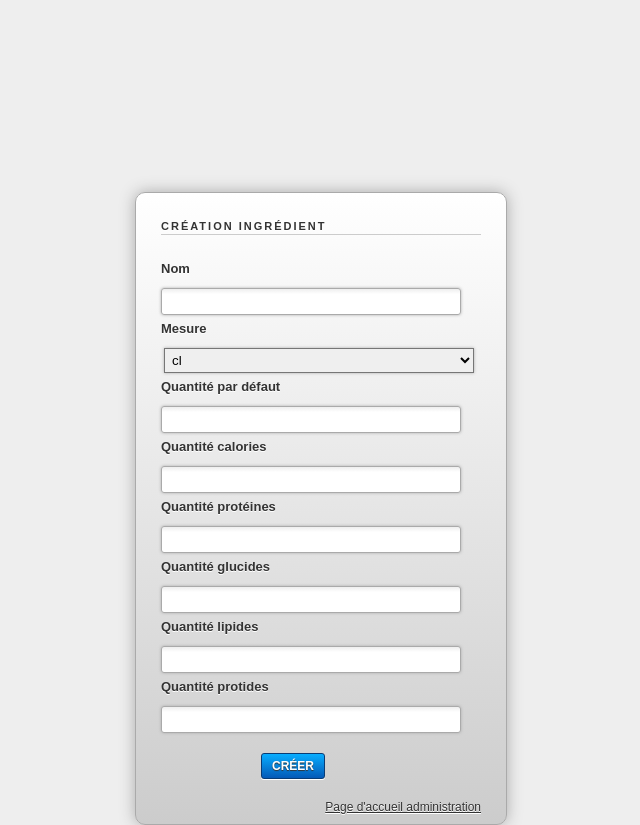
After one commit to V1ck3s/website, a PHP site: page /admin/Controleur/ctrl_creer_ingredient.php in a window 1280 px wide. The commit adds this page. Shown: the whole page, without its empty margins (311-951 px from the left). Run offline with PHP 8.4, Linux system fonts and the light colour scheme; the visitor is signed in with stand-in values (Sample User, id 1).

Commit message:
Correction ajout recettes + Ajout création ingrédient dans l'admin

```diff
--- a/Vue/vue_ajout_ingredient.php
+++ b/Vue/vue_ajout_ingredient.php
@@ -24,11 +24,6 @@
         <h2 class="form-signin-heading">Ajouter un ingrédient à une recette</h2>
 
           </br>
-        <label for="fin">Nom</label>
-        <input type="text" name="rec_nom" id="rec_nom" class="form-control" required>
-
-        <label for="fin">Descriptif</label>
-		<textarea rows="10" cols="39" name="rec_desc" id="rec_desc" placeholder="Description, étapes de préparation etc..." required></textarea>
 
         <label for="fin">Recette</label>
 		</br>
--- /dev/null
+++ b/admin/Controleur/ctrl_creer_ingredient.php
@@ -0,0 +1,29 @@
+<?php
+		if($_POST != null)
+		{
+			require ("../Modele/modele_ingredient.php");
+
+			$i= new Ingredient();
+
+			$creer=$i->createIngredient();
+
+			if($creer)
+			{
+				echo"<script> alert ('Ingrédient crée');</script>";
+				// et redirection vers la page d'accueil
+				print ("<script language = \"JavaScript\">");
+				print ("location.href = 'ctrl_creer_ingredient.php';");
+				print ("</script>");
+			}
+			else
+			{
+				echo"<script> alert('Echec de la création');</script>";
+				// et redirection vers la page d'inscription
+				print ("<script language = \"JavaScript\">");
+				print ("location.href = 'ctrl_creer_ingredient.php';");
+				print ("</script>");
+			}
+		}
+
+		include("../Vue/vue_creer_ingredient.php");
+?>
--- /dev/null
+++ b/admin/Vue/vue_creer_ingredient.php
@@ -0,0 +1,62 @@
+<?php session_start(); ?>
+<head>
+<meta http-equiv="Content-Type" content="text/html; charset=utf-8" />
+<title>Administration du projet-recettes.tk</title>
+<link rel="stylesheet" href="../css/modif.css">
+</head>
+
+<?php
+//Teste si c'est bien l'administrateur qui est enregistré
+		if ((isset($_SESSION['loginadmin'])) && (!empty($_SESSION['loginadmin']))){
+
+		}else{ header("Location:../admin.php");}
+
+?>
+
+<body>
+		<div class="liste">
+			<form name="creeringre" id="creeringre" method="POST" >
+			<h1>Création ingrédient</h1>
+			<p>
+			<label for="nom">Nom</label>
+			<input type="text" class="form-control" id="nom" name="nom" required />
+
+			<label for="fin">Mesure</label>
+				</br>
+					<select name="mesure" id="mesure">
+						<option value="cl">cl</option>
+						<option value="g">g</option>
+						<option value="Unité">Unité</option>
+						<option value="Pincée">Pincée</option>
+						<option value="Cuillère à soupe">Cuillère à soupe</option>
+						<option value="Cuillère à café">Cuillère à café</option>
+					</select>
+			</br>
+
+			<label for="qte">Quantité par défaut</label>
+			<input type="text" class="form-control" id="qte" name="qte" required />
+
+			<label for="cal">Quantité calories</label>
+			<input type="text" class="form-control" id="cal" name="cal" required />
+
+			<label for="prote">Quantité protéines</label>
+			<input type="text" class="form-control" id="prote" name="prote" required />
+
+			<label for="glu">Quantité glucides</label>
+			<input type="text" class="form-control" id="glu" name="glu" required />
+
+			<label for="lip">Quantité lipides</label>
+			<input type="text" class="form-control" id="lip" name="lip" required />
+
+			<label for="proti">Quantité protides</label>
+			<input type="text" class="form-control" id="proti" name="proti" required />
+
+			<p>
+				<input type="submit" class="btn btn-default" value="Créer" id="envoyer" />
+			</p>
+
+			<p>
+			<a href="../admin.php" title="">Page d'accueil administration</a>
+			</form>
+		</div>
+</body>
--- a/admin/admin.php
+++ b/admin/admin.php
@@ -35,7 +35,7 @@
         </ul>
         <li class="item3">Ingrédients</li>
         <ul>
-
+        		<li class="subitem1"><a href="../admin/Controleur/ctrl_creer_ingredient.php">Création ingrédient </a></li>
                 <li class="subitem2"><a href="../admin/Controleur/ctrl_modif_ingredient.php">Modification ingrédient </a></li>
                 <li class="subitem3"><a href="../admin/Controleur/ctrl_sup_ingredient.php">Suppression ingrédient </a></li>
         </ul>
```
Also changed, not shown: Controleur/ctrl_ajout_recette.php (+2 -5 lines), Modele/modele_recette.php (+40 -55 lines), admin/Modele/modele_ingredient.php (+39 -0 lines).
